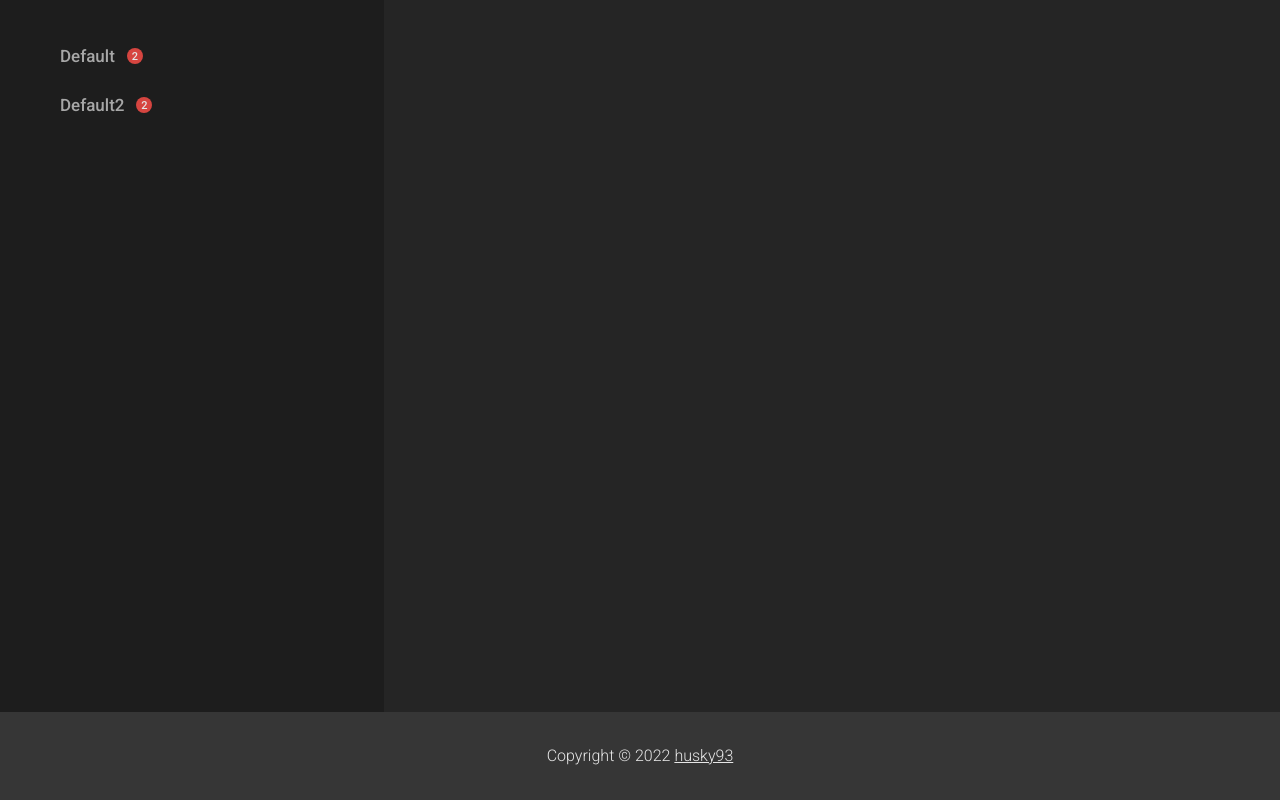
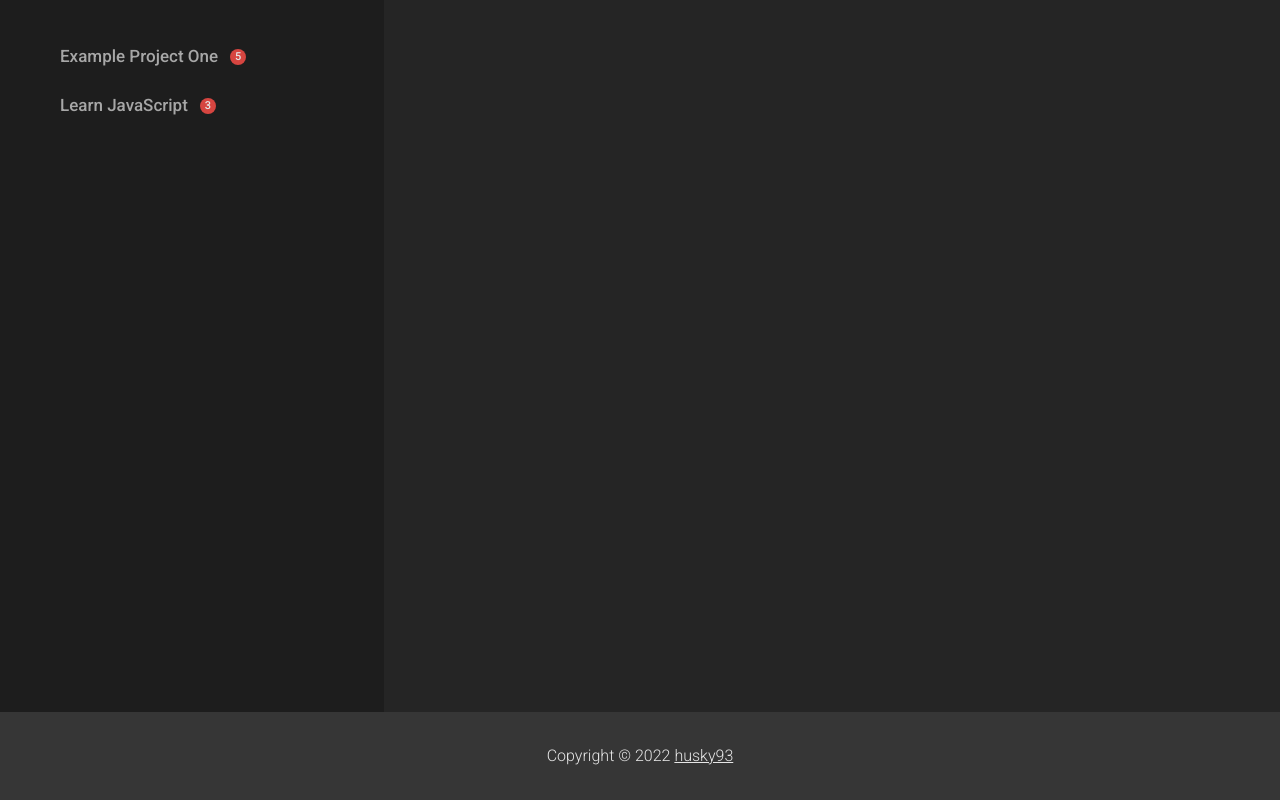
Before and after one commit to husky93/todo-list, a website built with webpack: page dist/index.html in a window 1280 px wide. Built offline with nearby package versions, Linux system fonts and the light colour scheme.

Commit message:
Update readme

```diff
--- a/src/assets/style.css
+++ b/src/assets/style.css
@@ -120,9 +120,8 @@
 
 .link {
     display: flex;
-    padding: 12px;
+    align-items: center;
     border-radius: 6px;
-    gap: 12px;
     transition: all 0.2s cubic-bezier(0.4, 0, 0.2, 1);
 }
 
@@ -132,6 +131,7 @@
 }
 
 .project-link {
+    padding: 12px;
     cursor: pointer;
 }
 
@@ -391,3 +391,7 @@
     background-color: var(--bg-color-dark);
     align-self: flex-end;
 }
+
+::-webkit-calendar-picker-indicator {
+    filter: invert(1);
+}
--- a/src/index.js
+++ b/src/index.js
@@ -33,19 +33,24 @@
         })
         newObject.projectList.push(Project(title, newTodoList));
     });
-    projects.currentProject = newObject.currentProject;
     projects.projectList = newObject.projectList;
     projects.projectList.forEach(project => controller.sortByDate(project.todoList))
 }
 
 else {
-    const defaultProject = Project('Default', [Todo('Default', 'Default description', new Date('2022', 7, 15), 1)]);
-    const defaultProjectTwo = Project('Default2', [Todo('Default2', 'Default description', new Date('2022', 7, 11), 1)]);
-    const newTodo = Todo('ASD', 'Default description', new Date('2022', 7, 22), 2);
-    const newTodoTwo = Todo('ASDasdasda', 'Default description', new Date('2022', 11, 22), 2);
+    const defaultProject = Project('Example Project One', [Todo('Add footer', 'Lorem ipsum dolor sit amet...', new Date('2022', 7, 15), 1),
+                            Todo('Create UI module', 'Lorem ipsum dolor sit amet...', new Date('2022', 7, 16), 2),
+                            Todo('Team meeting', 'Lorem ipsum dolor sit amet...', new Date('2022', 7, 17), 3),
+                            Todo('Drink some coffee', 'Lorem ipsum dolor sit amet...', new Date('2022', 7, 18), 1)]);
+    const defaultProjectTwo = Project('Learn JavaScript', [Todo('Learn React', 'Default description', new Date('2022', 7, 11), 1),
+                            Todo('Learn about factory functions', 'Default description', new Date('2022', 7, 11), 3)]);
+    const newTodo = Todo('Browse social media', 'Lorem ipsum dolor sit amet...', new Date('2022', 7, 22), 3);
+    const todoTwo =Todo('Make Todo List Project', 'Default description', new Date('2022', 7, 11), 2);
+
     newTodo.isDone = true;
+    todoTwo.isDone = true;
     defaultProject.addTodo(newTodo);
-    defaultProjectTwo.addTodo(newTodoTwo);
+    defaultProjectTwo.addTodo(todoTwo);
     projects.projectList.push(defaultProject);
     projects.projectList.push(defaultProjectTwo);
     projects.projectList.forEach(project => controller.sortByDate(project.todoList))
```
Also changed, not shown: README.md, dist/main.js.
